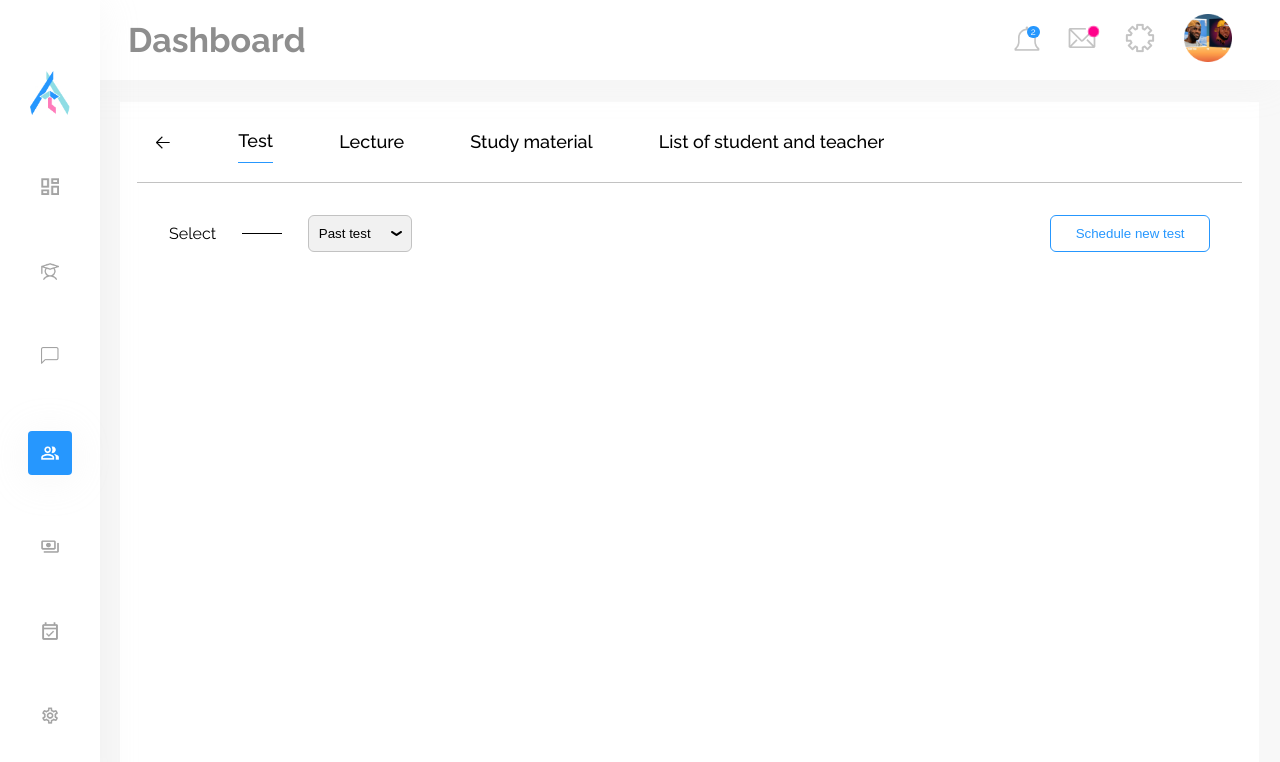
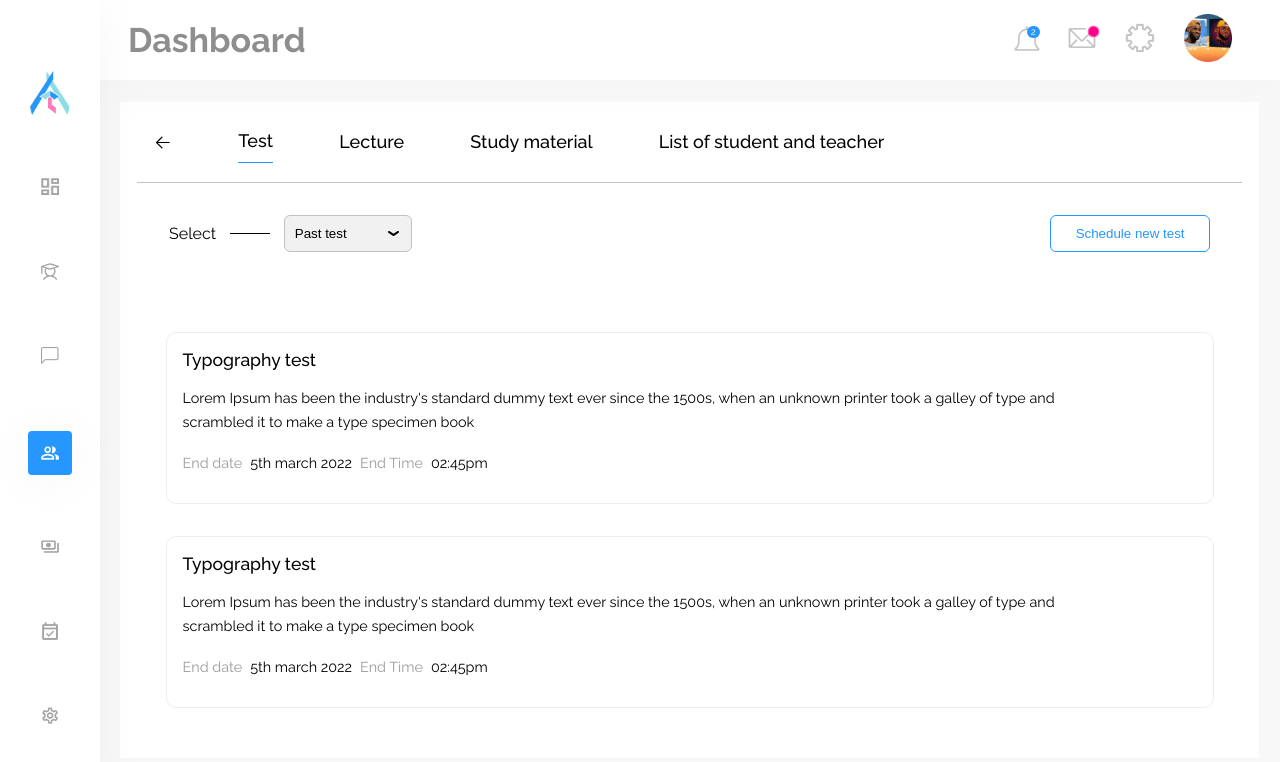
Before and after one commit to ejezie/vclass-dashboard, a React (Create React App) app: page / in a window 1280 px wide. Shown: the top 762 px of the page. Built offline with nearby package versions, Linux system fonts and the light colour scheme.

Commit message:
more components added to dashboard

```diff
--- a/src/App.js
+++ b/src/App.js
@@ -9,6 +9,7 @@ import Stack from "./pages/Stack";
 import Room from "./pages/Room";
 import Schedule from "./pages/Schedule";
 import Settings from "./pages/Settings";
+import Lecture from "./pages/Lecture";
 
 import { BrowserRouter as Router, Routes, Route } from "react-router-dom";
 
@@ -18,10 +19,10 @@ function App() {
       <Router>
         <Header />
         <Sidebar />
-        {/* <Background /> */}
         <Routes>
+          <Route path="/" element={<Profile />} />
           <Route path="/dashboard" element={<Dashboard />} />
-          <Route path="/" element={<Profile />} />
+          <Route path="/lecture" element={<Lecture />} />
           <Route path="/courses" element={<Courses />} />
           <Route path="/stack" element={<Stack />} />
           <Route path="/room" element={<Room />} />
--- a/src/app.scss
+++ b/src/app.scss
@@ -4,6 +4,7 @@
 @import "./styles/profile.scss";
 @import "./styles/form.scss";
 @import "./styles/contentone.scss";
+@import "./styles/contenttwo.scss";
 
 .app{
     position: relative;
@@ -11,16 +12,16 @@
 
 .page {
   width: 89%;
-  height: 95vh;
+  height: 82vh;
   background-color: white;
   position: fixed;
   right: 6rem;
   top: 6.4rem;
   left: 7.5rem;
   bottom: 6rem;
-  overflow-y: scroll;
   z-index: -1;
   display: flex;
   align-items: center;
   flex-direction: column;
+  overflow-y: scroll;
 }
--- a/src/components/Contentone.jsx
+++ b/src/components/Contentone.jsx
@@ -2,8 +2,23 @@ import React from 'react'
 
 function Contentone() {
   return (
-    <div className='contentone'></div>
-  )
+    <div className="contentone">
+      <div className="content-wrap">
+        <div className="textone">Typography test</div>
+        <div className="texttwo">
+          Lorem Ipsum has been the industry's standard dummy text ever since the
+          1500s, when an unknown printer took a galley of type and scrambled it
+          to make a type specimen book
+        </div>
+        <div className="text-wrap">
+          <div className="textthree">End date</div>
+          <div className="enddate">5th march 2022</div>
+          <div className="textfour">End Time</div>
+          <div className="endtime">02:45pm</div>
+        </div>
+      </div>
+    </div>
+  );
 }
 
 export default Contentone
--- /dev/null
+++ b/src/components/Contenttwo.jsx
@@ -0,0 +1,27 @@
+import React from 'react'
+
+function Contenttwo() {
+  return (
+    <div className="contenttwo">
+      <div className="content-wrap">
+        <div className="text-wrap">
+          <div className="wrap">
+            <div className="txt1">Topic:</div>
+            <div className="txt2">Typography</div>
+          </div>
+          <div className="wrap">
+            <div className="txtone">Start date - End date</div>
+            <div className="txttwo">02/03/2022-04/02/2022</div>
+          </div>
+          <div className="wrap">
+            <div className="txtone">Start time - End time</div>
+            <div className="txttwo">02:34pm-05:30pm</div>
+          </div>
+          <div className="txt">View recordings</div>
+        </div>
+      </div>
+    </div>
+  );
+}
+
+export default Contenttwo
--- a/src/components/Nav.jsx
+++ b/src/components/Nav.jsx
@@ -14,9 +14,9 @@ function Nav() {
         <img src={back} alt="icon" />
         {/* </NavLink> */}
         <NavLink to={"/"}>Test</NavLink>
-        <NavLink to={"/profile/lecture"}>Lecture</NavLink>
-        <NavLink to={"profile/lecture"}>Study material</NavLink>
-        <NavLink to={"profile/lecture"}>List of student and teacher</NavLink>
+        <NavLink to={"/lecture"}>Lecture</NavLink>
+        <NavLink to={"profile/stack"}>Study material</NavLink>
+        <NavLink to={"profile/room"}>List of student and teacher</NavLink>
       </div>
     </div>
   );
--- /dev/null
+++ b/src/pages/Lecture.jsx
@@ -0,0 +1,27 @@
+import React from 'react'
+
+import Nav from '../components/Nav'
+import Form from '../components/Form'
+import Contenttwo from '../components/Contenttwo';
+
+function Lecture() {
+
+ const btnAction = (e) => {
+   e.preventDefault();
+ };
+
+  return (
+    <div className="page">
+      <Nav />
+      <Form
+        option={"Past lectures"}
+        btnAction={btnAction}
+        btnText={"Schedule lecture"}
+      />
+      <Contenttwo/>
+      <Contenttwo/>
+    </div>
+  );
+}
+
+export default Lecture
--- a/src/pages/Profile.jsx
+++ b/src/pages/Profile.jsx
@@ -2,6 +2,7 @@ import React from 'react'
 
 import Nav from '../components/Nav'
 import Form from '../components/Form'
+import Contentone from '../components/Contentone'
 
 
 function Profile() {
@@ -18,6 +19,8 @@ function Profile() {
         btnAction={btnAction}
         btnText={"Schedule new test"}
       />
+      <Contentone/>
+      <Contentone/>
     </div>
   );
 }
--- a/src/styles/contentone.scss
+++ b/src/styles/contentone.scss
@@ -1,3 +1,45 @@
-.contentone{
-
+.contentone {
+  width: 100%;
+  display: flex;
+  align-items: center;
+  justify-content: center;
+  margin-top: 2rem;
+  .content-wrap {
+    width: 92%;
+    border: 1px solid #eeeeee;
+    padding: 1rem 0 2rem 1rem;
+    border-radius: 10px;
+    .textone {
+      font-size: 1.1rem;
+      font-weight: 500;
+      margin-bottom: 1rem;
+    }
+    .texttwo {
+      font-size: 0.9rem;
+      max-width: 900px;
+      margin-bottom: 1.2rem;
+      line-height: 1.7;
+    }
+    .text-wrap {
+      display: flex;
+      align-items: center;
+      .textthree {
+        font-size: 0.9rem;
+        color: #9c9c9c;
+        margin-right: 0.5rem;
+      }
+      .textfour {
+        font-size: 0.9rem;
+        color: #9c9c9c;
+        margin-right: 0.5rem;
+      }
+      .enddate {
+        font-size: 0.9rem;
+        margin-right: 0.5rem;
+      }
+      .endtime {
+        font-size: 0.9rem;
+      }
+    }
+  }
 }
--- /dev/null
+++ b/src/styles/contenttwo.scss
@@ -0,0 +1,24 @@
+.contenttwo {
+  width: 100vw;
+  display: flex;
+  align-items: center;
+  justify-content: center;
+  margin-top: 2rem;
+  .content-wrap{
+    width: 94%;
+    .text-wrap{
+        width: 100%;
+        display: flex;
+        justify-content: space-around;
+        .wrap{
+            .txt1{
+
+            }
+            .txt2{
+
+            }
+
+        }
+    }
+  }
+}
--- a/src/styles/form.scss
+++ b/src/styles/form.scss
@@ -5,6 +5,7 @@
   justify-content: space-between;
   border-top: #c2c2c2 solid 1px;
   padding-top: 2rem;
+  margin-bottom: 3rem;
   .form-wrap {
     display: flex;
     align-items: center;
@@ -13,7 +14,7 @@
     margin-left: 2rem;
     .select-wrap {
       position: relative;
-      width: 6.5rem;
+      width: 8rem;
       cursor: pointer;
       img {
         position: absolute;
@@ -25,7 +26,7 @@
         padding: 0.6rem;
         background: #f1f1f1;
         border: 1px solid #c2c2c2;
-        width: 6.5rem;
+        width: 8rem;
         border-radius: 6px;
         -moz-appearance: none;
         -webkit-appearance: none;
--- a/src/styles/nav.scss
+++ b/src/styles/nav.scss
@@ -1,5 +1,6 @@
 .nav {
   width: 100%;
+  padding: 1rem 0;
   height: 5rem;
   .nav-wrap {
     width: 70%;
```
